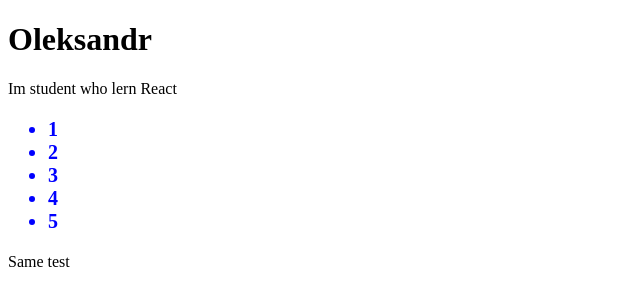
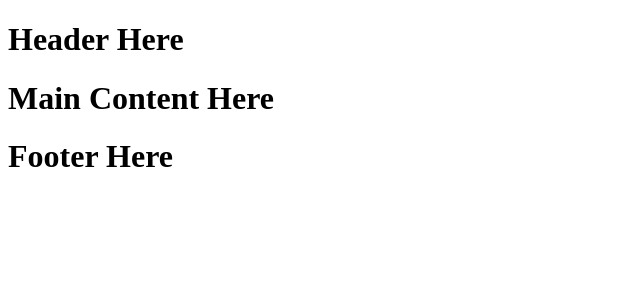
Before and after one commit to alle-zhinzher/Courses, a React (Create React App) app in the folder React/lesson1/: page / in a window 1280 px wide. Shown: the top 306 px of the page, without its empty margins (0-640 px from the left). Built offline with nearby package versions, Linux system fonts and the light colour scheme.

Commit message:
Parent/Child Components

```diff
--- a/React/lesson1/public/index.html
+++ b/React/lesson1/public/index.html
@@ -8,6 +8,5 @@
   </head>
   <body>
     <div id="root"></div>
-    <p>Same test</p>
   </body>
 </html>
--- /dev/null
+++ b/React/lesson1/src/components/App.js
@@ -0,0 +1,17 @@
+import React from 'react';
+import Header from './Header';
+import MainContent from './MainContent';
+import Footer from './Footer';
+
+
+function App() {
+    return (
+        <div>
+            <Header />
+            <MainContent />
+            <Footer />
+        </div>
+    )
+}
+
+export default App
--- /dev/null
+++ b/React/lesson1/src/components/Footer.js
@@ -0,0 +1,11 @@
+import React from 'react';
+
+function Footer() {
+    return (
+        <div>
+            <h1>Footer Here</h1>
+        </div>
+    )
+}
+
+export default Footer
--- /dev/null
+++ b/React/lesson1/src/components/Header.js
@@ -0,0 +1,11 @@
+import React from 'react';
+
+function Header() {
+    return (
+        <div>
+            <h1>Header Here</h1>
+        </div>
+    )
+}
+
+export default Header
--- /dev/null
+++ b/React/lesson1/src/components/MainContent.js
@@ -0,0 +1,11 @@
+import React from 'react';
+
+function MainContent() {
+    return (
+        <div>
+            <h1>Main Content Here</h1>
+        </div>
+    )
+}
+
+export default MainContent
--- a/React/lesson1/src/index.js
+++ b/React/lesson1/src/index.js
@@ -1,38 +1,6 @@
 import React from 'react';
 import ReactDOM from 'react-dom';
+import App from './components/App'
 
 
-function MyName() {
-    return <h1>Oleksandr</h1>
-};
-function MyText() {
-    return <p>Im student who lern React</p>
-}
-function MySport() {
-    var ulStyle = {
-        color: 'blue',
-        fontWeight: 'bold',
-        fontSize: '20px',
-    }
-    return (
-        <ul style={ulStyle}>
-            <li>1</li>
-            <li>2</li>
-            <li>3</li>
-            <li>4</li>
-            <li>5</li>
-        </ul>
-    )
- }
-
-function MyInfo() {
-    return (
-        <div>
-            <MyName />
-            <MyText />
-            <MySport />
-        </div>
-    )
-}
-
-ReactDOM.render(<MyInfo />, document.getElementById('root'));
+ReactDOM.render(<App />, document.getElementById('root'));
```
Also changed, not shown: React/lesson1/src/components/MyInfo.js (added, +36 -0 lines).
